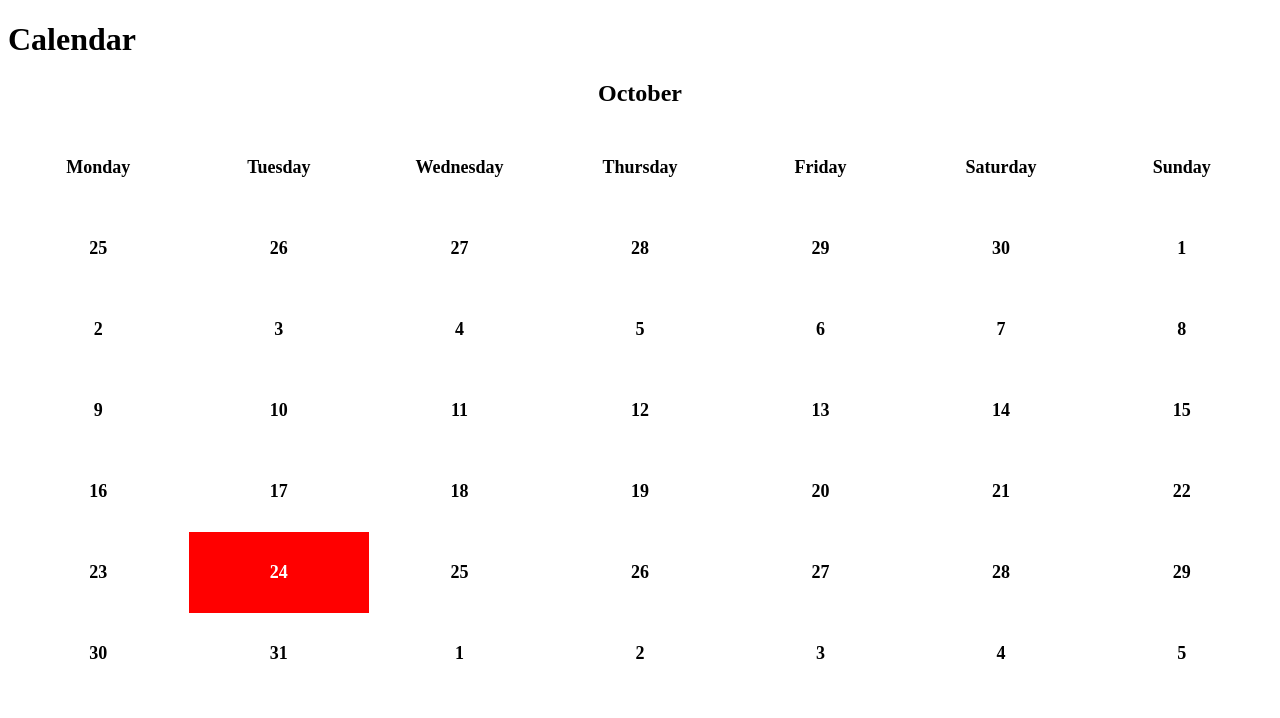
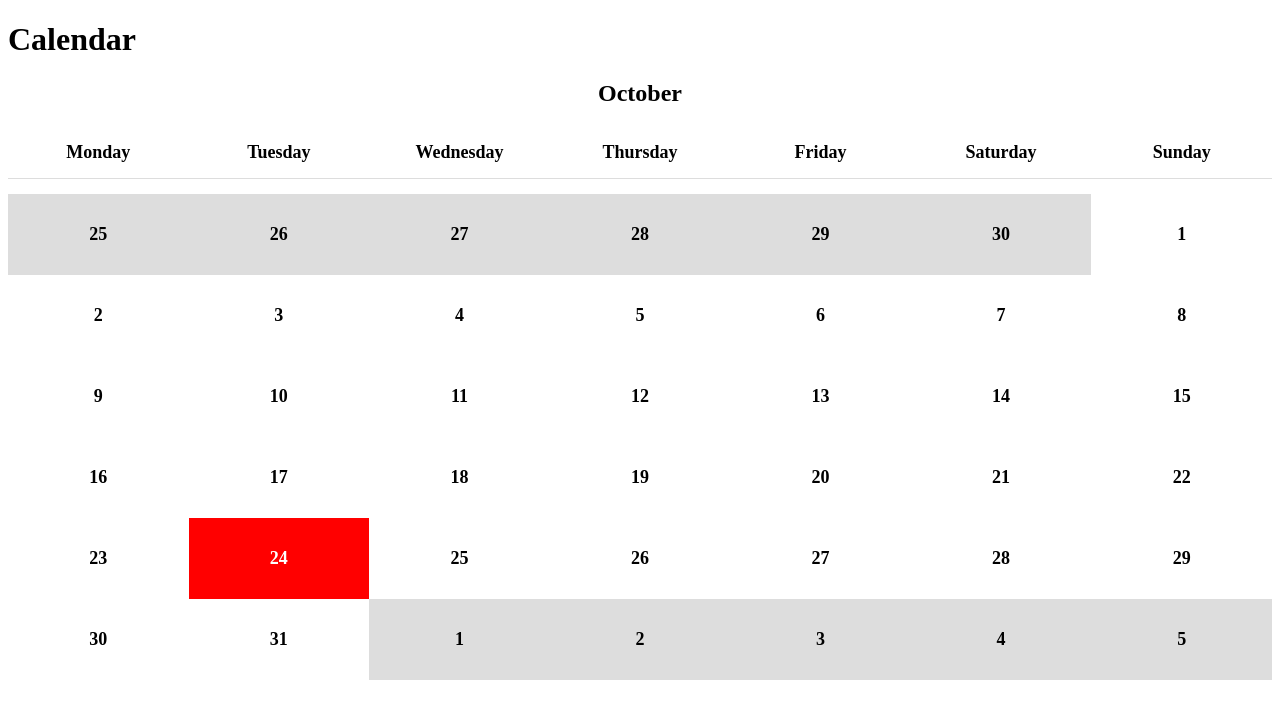
Before and after one commit to Kimla/Calendar, a Vue app: page / in a window 1280 px wide. Shown: the top 718 px of the page. Built offline with nearby package versions, Linux system fonts and the light colour scheme.

Commit message:
Added css class to all days that are in same month as current month.

```diff
--- a/src/components/Calendar.vue
+++ b/src/components/Calendar.vue
@@ -2,7 +2,7 @@
     <div class="Calendar">
         <h1>Calendar</h1>
         <h2>{{ monthName }}</h2>
-        <div class="days">
+        <div class="days top">
             <div class="day" v-for="day in dayNames">{{ day }}</div>
         </div>
         <div class="days">
@@ -68,6 +68,7 @@ export default {
                 out.push({
                     date,
                     number: this.getDate(date),
+                    isInCurrentMonth: this.month === getMonth(date),
                     active: this.isSameDay(date, this.activeDay),
                 });
             }
@@ -93,6 +94,14 @@ export default {
 h2 {
     text-align: center;
 }
+.top {
+    border-bottom: 1px solid #ddd;
+    margin-bottom: 15px;
+}
+.top .day {
+    background-color: #fff;
+    padding: 15px;
+}
 .days {
     display: flex;
     flex-wrap: wrap;
@@ -104,8 +113,4 @@ h2 {
     font-weight: bold;
     font-size: 18px;
 }
-.day.isActive {
-    background-color: red;
-    color: #fff;
-}
 </style>
--- a/src/components/CalendarDay.vue
+++ b/src/components/CalendarDay.vue
@@ -1,5 +1,5 @@
 <template>
-    <div class="day" :class="{ isActive: day.active }" @click="clickHandler()">
+    <div class="day" :class="[{ isActive: day.active }, { isInCurrentMonth: day.isInCurrentMonth }]" @click="clickHandler()">
         {{ day.number }}
     </div>
 </template>
@@ -20,4 +20,14 @@ export default {
 </script>
 
 <style lang="css">
+.day {
+    background-color: #ddd;
+}
+.day.isInCurrentMonth {
+    background-color: #fff;
+}
+.day.isActive {
+    background-color: red;
+    color: #fff;
+}
 </style>
```
